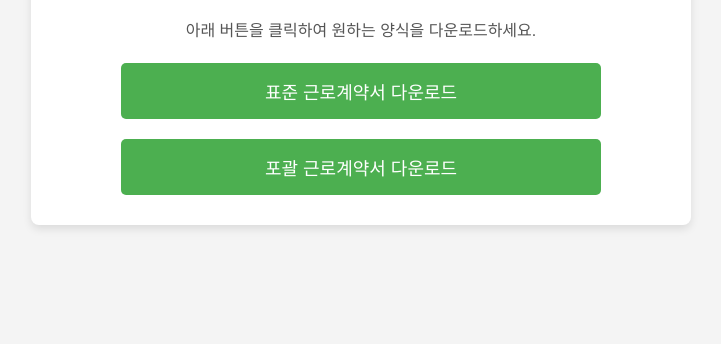
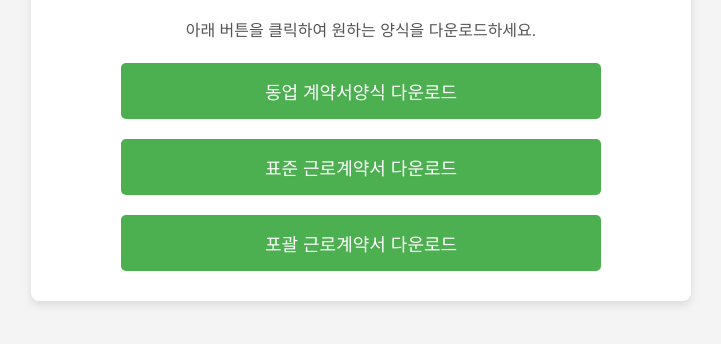
Before and after one commit to clubmbusan/Labor-agreement-form, a plain HTML site: page index.html in a window 1280 px wide. Shown: the part 120-464 px from the top of the page, without its empty margins (279-1000 px from the left). Drawn offline with Linux system fonts and the light colour scheme.

Commit message:
Update index.html

```diff
--- a/index.html
+++ b/index.html
@@ -61,6 +61,9 @@
         <p>아래 버튼을 클릭하여 원하는 양식을 다운로드하세요.</p>
 
         <div class="button-container">
+            <!-- 동업 계약서 양식 다운로드 버튼 -->
+            <a href="https://raw.githubusercontent.com/clubmbusan/official-docs-forms/main/%ED%8F%AC%EA%B4%84%EC%9E%84%EA%B8%88%EC%A0%9C_%EA%B7%BC%EB%A1%9C%EA%B3%84%EC%95%BD%EC%84%9C_%EC%96%91%EC%8B%9D.docx" class="download-btn" download>
+                동업 계약서양식 다운로드
              <!-- 표준 근로계약서 양식 다운로드 버튼 -->
             <a href="https://raw.githubusercontent.com/clubmbusan/Labor-agreement-form/main/(19)%ED%91%9C%EC%A4%80%EA%B7%BC%EB%A1%9C%EA%B3%84%EC%95%BD%EC%84%9C(%EB%AA%A8%EC%9D%8C).hwp" class="download-btn" download>
                 표준 근로계약서 다운로드
```
